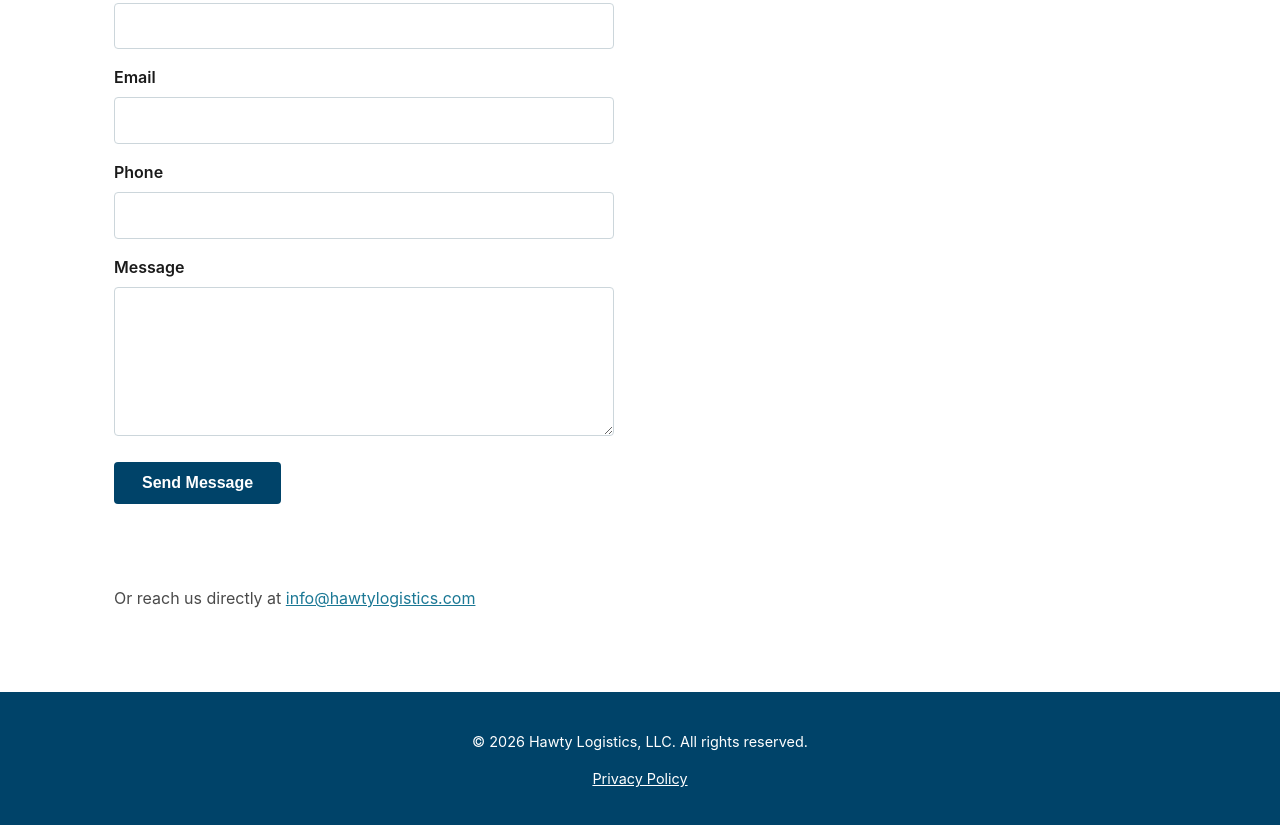
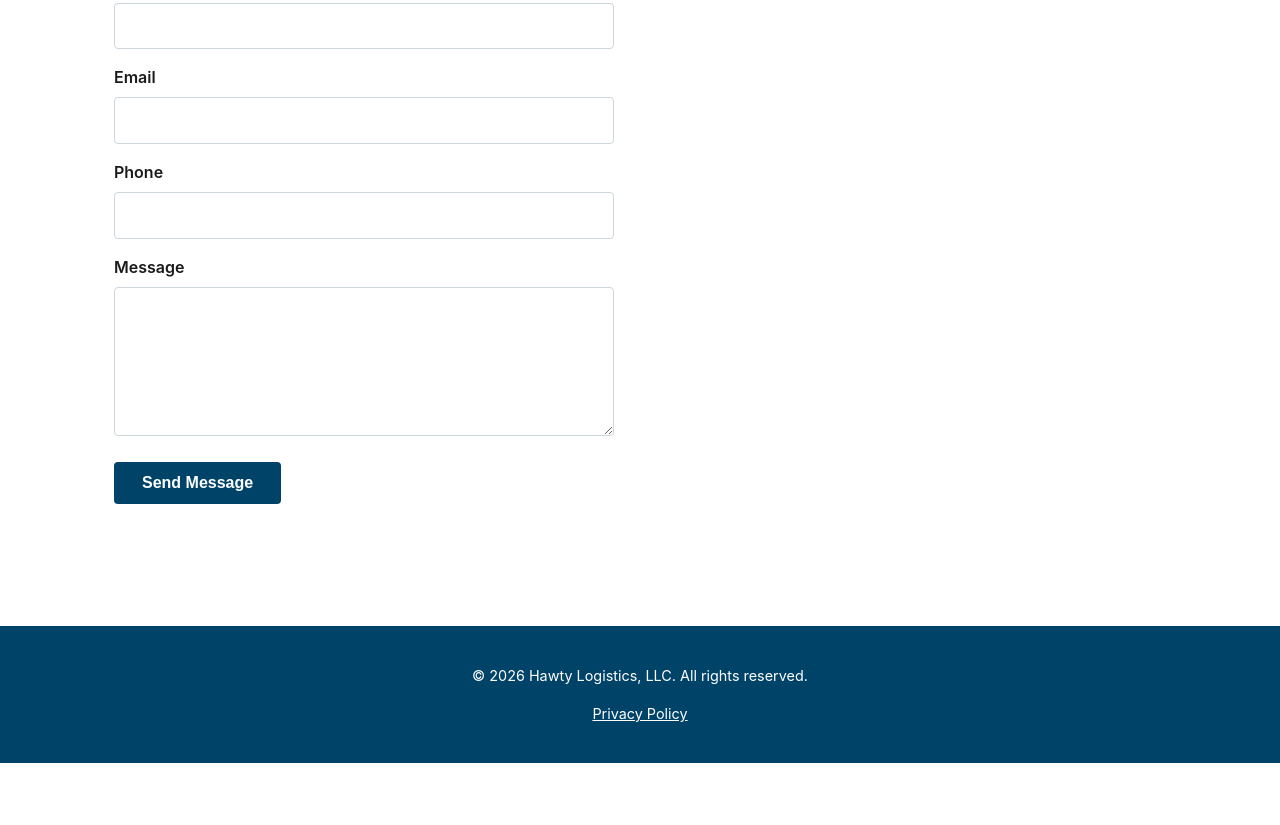
Before and after one commit to bdreyn/hawty-logistics, an Eleventy site: page src/index.njk in a window 1280 px wide. Shown: the part 1250-2075 px from the top of the page. After the commit the page ends 2013 px from the top, so only its background shows below. Built offline with nearby package versions, Linux system fonts and the light colour scheme; Eleventy itself is replaced by a stand-in of ours; files that its build step writes are made by us from their sources.

Commit message:
remove hardcode email address

```diff
--- a/src/_includes/sections/contact.njk
+++ b/src/_includes/sections/contact.njk
@@ -25,8 +25,5 @@
       <p id="contact-form-status" class="contact-form-status" role="status" aria-live="polite"></p>
     </form>
 
-    {% if section.email %}
-    <p class="contact-direct">Or reach us directly at <a href="mailto:{{ section.email }}">{{ section.email }}</a></p>
-    {% endif %}
-  </div>
+   </div>
 </section>
```
